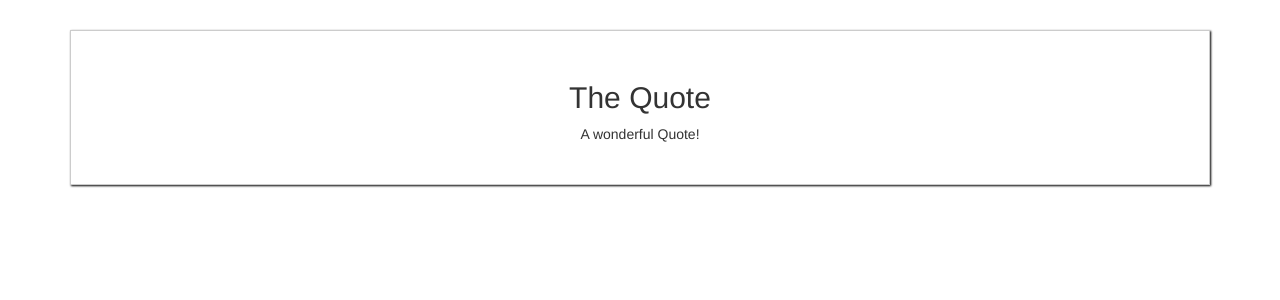
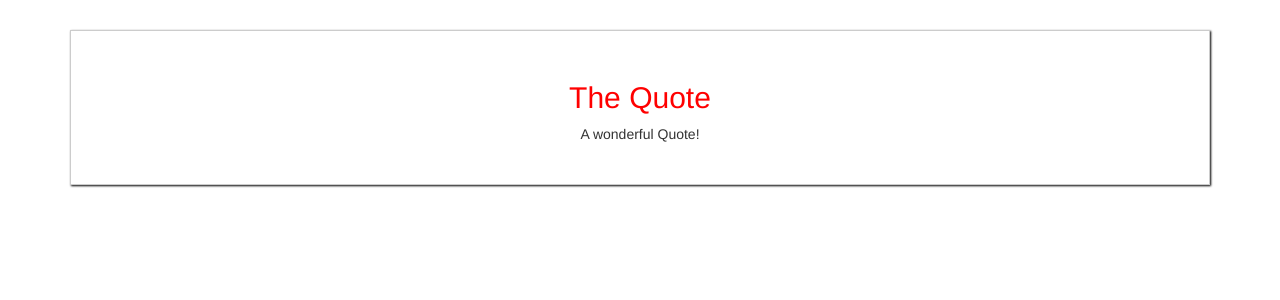
Before and after one commit to fernandotnl/vuejs-course, a Vue app: page / in a window 1280 px wide. Shown: the top 300 px of the page. Built offline with nearby package versions, Linux system fonts and the light colour scheme.

Commit message:
Adding styling to child component and data to parent component to show how the code is compiled and styled

```diff
--- a/src/App.vue
+++ b/src/App.vue
@@ -3,7 +3,7 @@
         <div class="row">
             <div class="col-xs-12">
                <app-quote>
-                 <h2>The Quote</h2>
+                 <h2>{{quoteTitle}}</h2>
                  <p>A wonderful Quote!</p>
                </app-quote>
             </div>
@@ -15,6 +15,11 @@
   import Quote from './components/Quote';
 
   export default {
+      data(){
+        return {
+          quoteTitle: 'The Quote'
+        }
+      },
       components: {
         appQuote: Quote
       }
--- a/src/components/Quote.vue
+++ b/src/components/Quote.vue
@@ -15,4 +15,7 @@
     margin: 30px auto;
     text-align: center;
   }
+  h2 {
+    color: red;
+  }
 </style>
```
